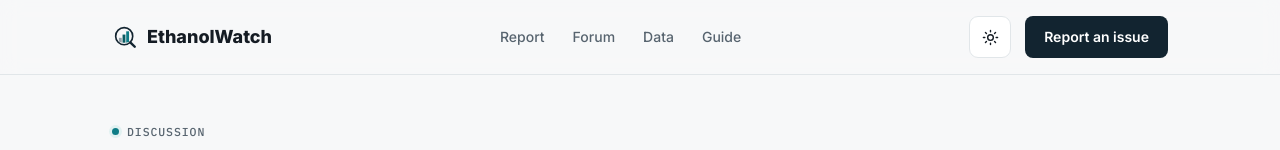
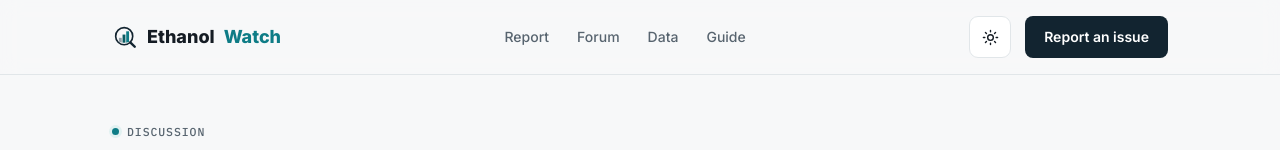
Before and after one commit to Pratik7011/ethanolwatch, a Next.js app: page /forum in a window 1280 px wide. Shown: the top 150 px of the page. Built offline with nearby package versions, Linux system fonts and the light colour scheme; no server answers; the database is empty.

Commit message:
Update SiteHeader.jsx

```diff
--- a/app/components/SiteHeader.jsx
+++ b/app/components/SiteHeader.jsx
@@ -16,7 +16,7 @@ export default function SiteHeader() {
     <header>
       <div className="nav">
         <Link href="/" className="logo">
-          <Logo /> EthanolWatch
+          <Logo /> Ethanol<span style={{ color: 'var(--teal)' }}>Watch</span>
         </Link>
         <nav className="navlinks">
           <Link href="/report">Report</Link>
```
